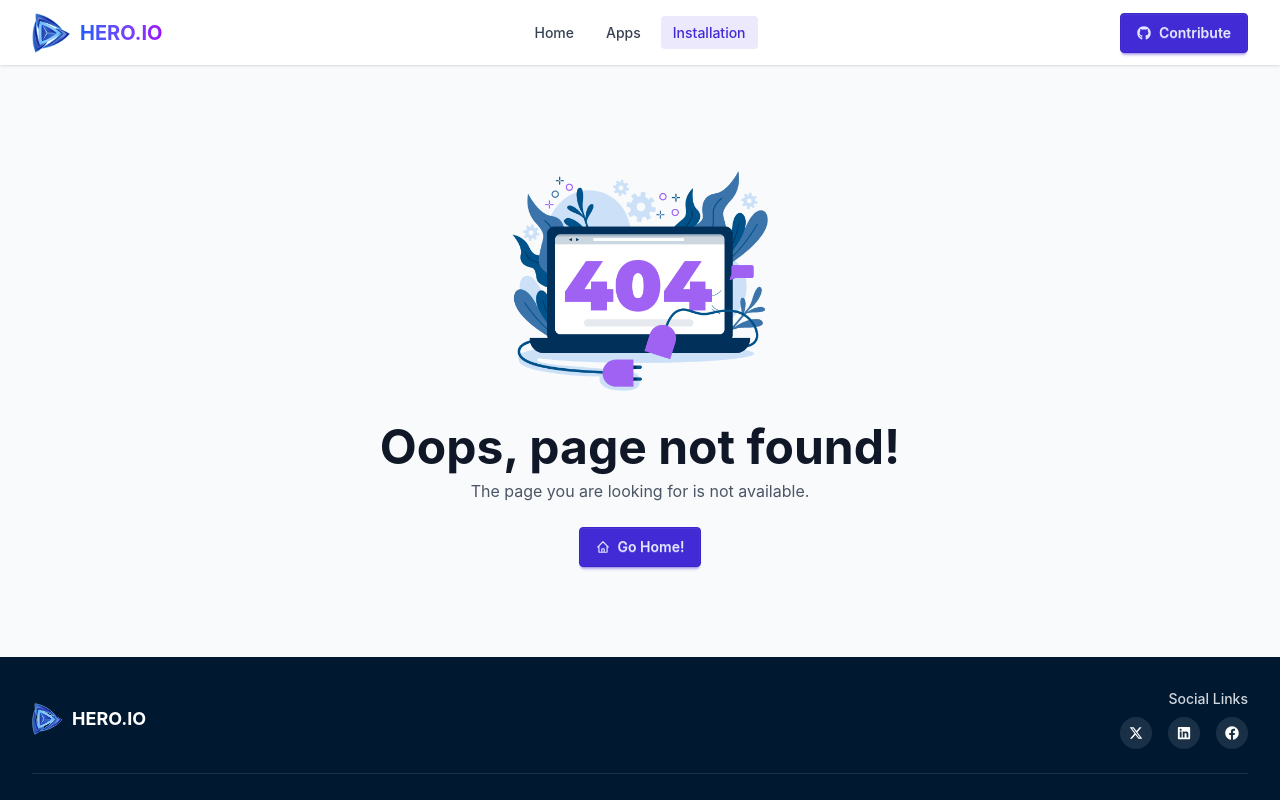
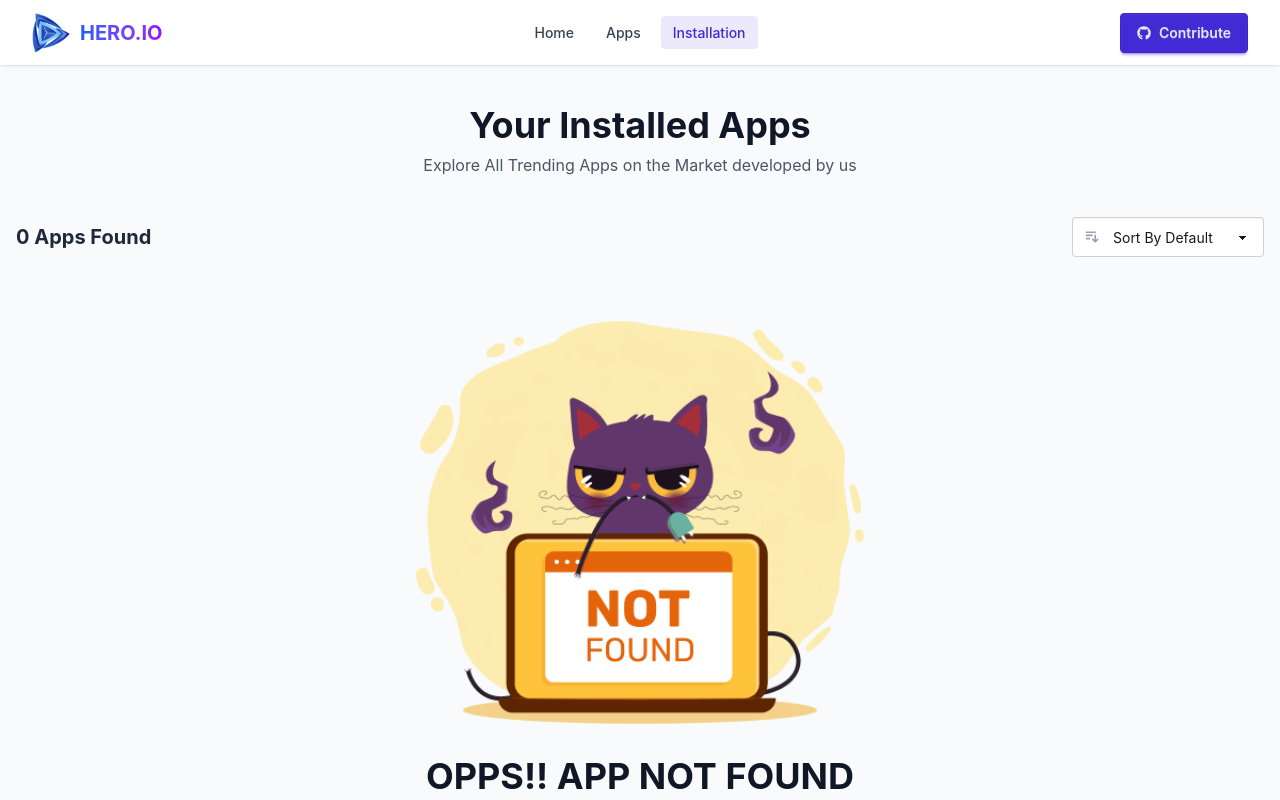
Before and after one commit to Hridoy-ii/hero-io-appStore, a React (Vite) app: page /installation in a window 1280 px wide. Before the commit this address had no page. Shown: the top 800 px of the page. Built offline with nearby package versions, Linux system fonts and the light colour scheme.

Commit message:
My Installation Page added

```diff
--- a/src/App.jsx
+++ b/src/App.jsx
@@ -6,6 +6,7 @@ import Home from './pages/Home';
 import AllApps from './pages/AllApps';
 import AppDetails from './pages/AppDetails';
 import ErrorPage from './pages/ErrorPage';
+import MyInstallationApps from './pages/MyInstallationApps';
 
 function App() {
   return (
@@ -16,6 +17,7 @@ function App() {
           <Route path="/" element={<MainLayout />}>
             <Route index element={<Home />} />
             <Route path="apps" element={<AllApps />} />
+            <Route path="installation" element={<MyInstallationApps />} />
             <Route path="app/:id" element={<AppDetails />} />
             <Route path="*" element={<ErrorPage />} />
           </Route>
--- /dev/null
+++ b/src/components/installations/InstallationItem.jsx
@@ -0,0 +1,49 @@
+import { HiOutlineDownload, HiOutlineStar } from 'react-icons/hi';
+
+const InstallationItem = ({ app, onUninstall, isLoading }) => {
+  return (
+    <div className="card bg-white shadow-sm border border-gray-100 p-4">
+      <div className="flex flex-col sm:flex-row items-center gap-4">
+        {/* App Image */}
+        <div className="w-full sm:w-20 flex-shrink-0">
+          <img
+            src={app.image}
+            alt={app.title}
+            className="w-20 h-20 object-cover rounded-lg"
+          />
+        </div>
+
+        {/* App Info */}
+        <div className="flex-1 w-full text-center sm:text-left">
+          <h3 className="text-lg font-bold text-gray-900">{app.title}</h3>
+          <div className="flex flex-wrap justify-center sm:justify-start gap-3 mt-2">
+            <div className="flex items-center gap-1 text-green-600 text-sm">
+              <HiOutlineDownload />
+              <span>{(app.downloads / 1000000).toFixed(1)}M</span>
+            </div>
+            <div className="flex items-center gap-1 text-orange-500 text-sm">
+              <HiOutlineStar />
+              <span>{app.ratingAvg}</span>
+            </div>
+            <div className="text-gray-500 text-sm">
+              {app.size} MB
+            </div>
+          </div>
+        </div>
+
+        {/* Uninstall Button */}
+        <div className="w-full sm:w-auto">
+          <button
+            onClick={() => onUninstall(app.id, app.title)}
+            disabled={isLoading}
+            className="btn btn-error btn-sm normal-case w-full sm:w-auto text-white"
+          >
+            Uninstall
+          </button>
+        </div>
+      </div>
+    </div>
+  );
+};
+
+export default InstallationItem;
--- /dev/null
+++ b/src/components/installations/SortDropDown.jsx
@@ -0,0 +1,20 @@
+import { HiSortDescending } from 'react-icons/hi';
+
+const SortDropdown = ({ sortOption, setSortOption }) => {
+  return (
+    <div className="relative w-full sm:w-48">
+      <select
+        value={sortOption}
+        onChange={(e) => setSortOption(e.target.value)}
+        className="select select-bordered w-full pl-10 focus:outline-none focus:ring-2 focus:ring-primary/50"
+      >
+        <option value="default">Sort By Default</option>
+        <option value="size-high-low">Size: High-Low</option>
+        <option value="size-low-high">Size: Low-High</option>
+      </select>
+      <HiSortDescending className="absolute left-3 top-1/2 -translate-y-1/2 text-gray-400" />
+    </div>
+  );
+};
+
+export default SortDropdown;
--- /dev/null
+++ b/src/hooks/useInstalledApps.js
@@ -0,0 +1,29 @@
+import { useState, useMemo } from 'react';
+import { useAppContext } from '../context/AppContext';
+
+export const useInstalledApps = (sortOption) => {
+  const { installedApps, uninstallApp } = useAppContext();
+  const [isLoading, setIsLoading] = useState(false);
+
+  const sortedApps = useMemo(() => {
+    let result = [...installedApps];
+
+    if (sortOption === 'size-high-low') {
+      result.sort((a, b) => b.size - a.size);
+    } else if (sortOption === 'size-low-high') {
+      result.sort((a, b) => a.size - b.size);
+    }
+
+    return result;
+  }, [installedApps, sortOption]);
+
+  const handleUninstall = async (id, title) => {
+    setIsLoading(true);
+
+    await new Promise(resolve => setTimeout(resolve, 300));
+    uninstallApp(id);
+    setIsLoading(false);
+  };
+
+  return { installedApps: sortedApps, handleUninstall, isLoading };
+};
--- /dev/null
+++ b/src/pages/MyInstallationApps.jsx
@@ -0,0 +1,55 @@
+import React, { useState } from 'react';
+import { useInstalledApps } from '../hooks/useInstalledApps';
+import AppNotFound from '../components/ui/AppNotFound';
+import InstallationItem from '../components/installations/InstallationItem';
+import SortDropdown from '../components/installations/SortDropDown';
+
+const MyInstallationApps = () => {
+    const [sortOption, setSortOption] = useState('default');
+  const { installedApps, handleUninstall, isLoading } = useInstalledApps(sortOption);
+
+  return (
+    <div className="container mx-auto px-4 py-10 min-h-screen">
+      {/* Title Section */}
+      <div className="text-center mb-10">
+        <h1 className="text-4xl font-bold text-gray-900">Your Installed Apps</h1>
+        <p className="text-gray-600 mt-2">
+          Explore All Trending Apps on the Market developed by us
+        </p>
+      </div>
+
+      {/* Header: Count + Sort */}
+      <div className="flex flex-col sm:flex-row justify-between items-center gap-4 mb-6">
+        <h3 className="text-xl font-bold text-gray-800">
+          {installedApps.length} Apps Found
+        </h3>
+        <SortDropdown
+          sortOption={sortOption}
+          setSortOption={setSortOption}
+        />
+      </div>
+
+      {/* App List */}
+      {installedApps.length > 0 ? (
+        <div className="space-y-4">
+          {installedApps.map((app) => (
+            <InstallationItem
+              key={app.id}
+              app={app}
+              onUninstall={handleUninstall}
+              isLoading={isLoading}
+            />
+          ))}
+        </div>
+      ) : (
+        /* Empty State - No Installed Apps */
+        <AppNotFound
+          showButton={false}
+          message="You haven't installed any apps yet. Browse our apps and install your favorites!"
+        />
+      )}
+    </div>
+  );
+};
+
+export default MyInstallationApps;
```
Also changed, not shown: 1 other file (tests, documents, lock files or other folders).
